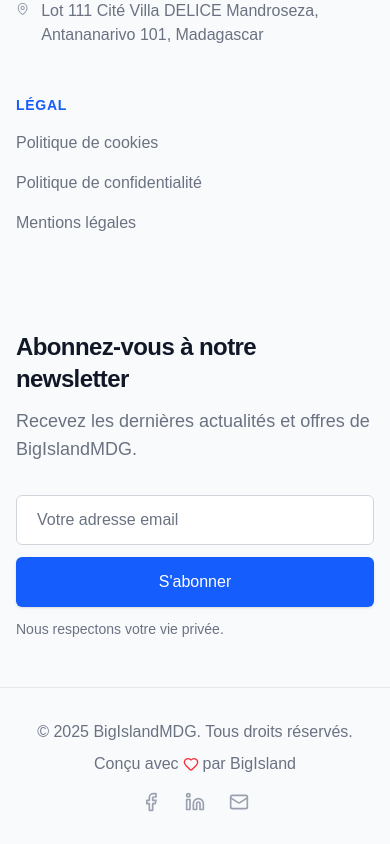
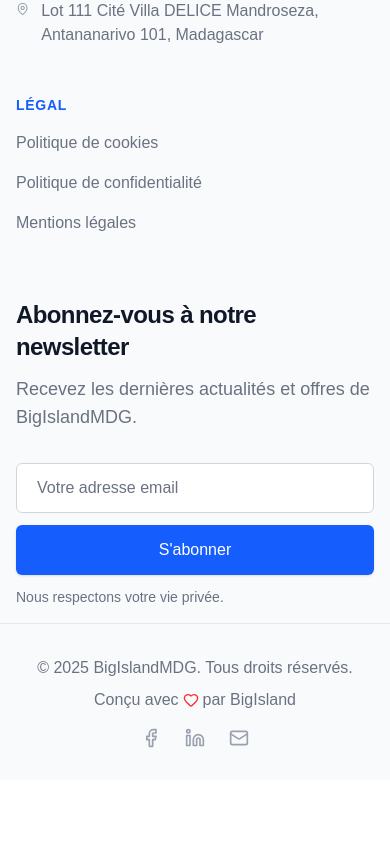
Before and after one commit to bigislandmdg/BigislandWebsite, a Next.js app in the folder bigisland-mdg/: page / in a window 390 px wide. Shown: the part 9532-10376 px from the top of the page. After the commit the page ends 10312 px from the top, so only its background shows below. Built offline with nearby package versions, Linux system fonts and the light colour scheme.

Commit message:
bigisland-mdg update 09/09/2025 18:11

```diff
--- a/bigisland-mdg/app/layout.tsx
+++ b/bigisland-mdg/app/layout.tsx
@@ -2,9 +2,10 @@ import type { Metadata } from 'next';
 import { Geist, Geist_Mono } from 'next/font/google';
 import { languages } from '@/i18n/settings';
 import ClientLayout from '@/components/layout/ClientLayout';
-import FloatingLanguageToggle from '@/components/utils/FloatingLanguageToogle';
+
 import './globals.css';
 import CookieConsent from '@/components/utils/CookieConsent';
+import { SpeedInsights } from "@vercel/speed-insights/next";
 
 const geistSans = Geist({ variable: '--font-geist-sans', subsets: ['latin'] });
 const geistMono = Geist_Mono({ variable: '--font-geist-mono', subsets: ['latin'] });
@@ -39,6 +40,7 @@ export default function RootLayout({
            {/*<FloatingLanguageToggle />*/}
            <main className="pb-0 lg:pb-0 bg-white min-h-screen">{children}</main>
            <CookieConsent />
+            <SpeedInsights />
         </ClientLayout>
 
       </body>
--- a/bigisland-mdg/components/navigation/Footer.tsx
+++ b/bigisland-mdg/components/navigation/Footer.tsx
@@ -29,7 +29,7 @@ export default function Footer() {
   };
 
   return (
-    <footer className="bg-gray-50 border-t border-gray-200">
+    <footer className="bg-gray-50 border-t border-gray-300">
       {/* Section principale */}
       <div className="mx-auto max-w-7xl px-4 sm:px-6 lg:px-8 py-12 lg:py-16">
         <div className="xl:grid xl:grid-cols-5 xl:gap-8">
@@ -155,7 +155,7 @@ export default function Footer() {
 
       {/* Newsletter */}
       <div className="bg-gray-50">
-        <div className="mx-auto max-w-7xl px-4 py-12 sm:px-6 lg:px-8 lg:py-16">
+        <div className="mx-auto max-w-7xl px-4 py-4 sm:px-6 lg:px-8 lg:py-4">
           <div className="lg:flex lg:items-center lg:justify-between">
             <div className="lg:w-0 lg:flex-1">
               <h2 className="text-2xl font-bold tracking-tight text-gray-900 sm:text-3xl">
--- a/bigisland-mdg/package.json
+++ b/bigisland-mdg/package.json
@@ -12,6 +12,7 @@
     "@headlessui/react": "^2.2.4",
     "@heroicons/react": "^2.2.0",
     "@radix-ui/react-dialog": "^1.1.15",
+    "@vercel/speed-insights": "^1.2.0",
     "date-fns": "^4.1.0",
     "formik": "^2.4.6",
     "framer-motion": "^12.12.1",
```
Also changed, not shown: 1 other file (tests, documents, lock files or other folders).
